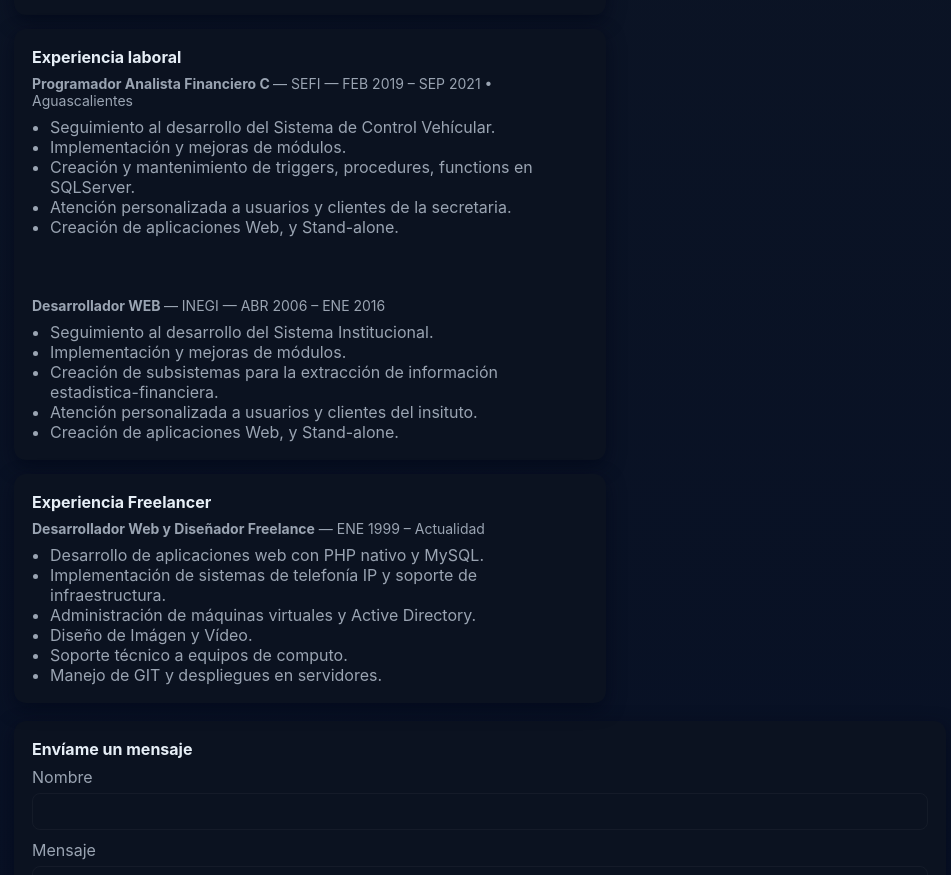
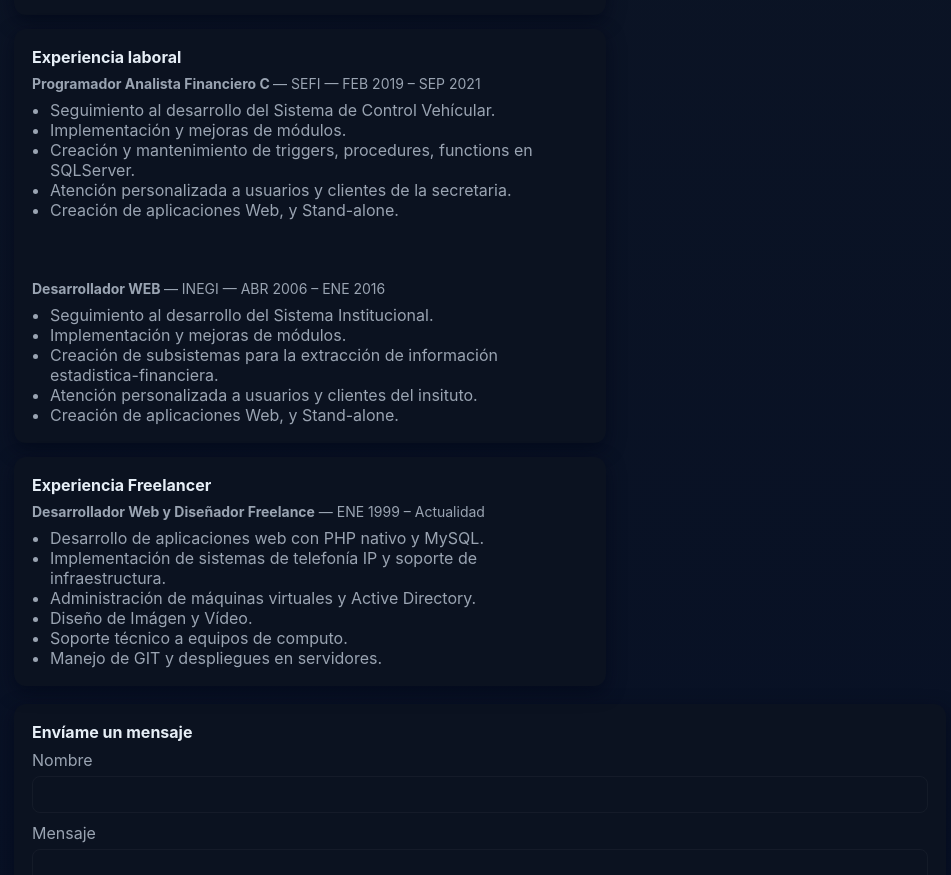
Before and after one commit to lagam1981/mi-portafolio, a plain HTML site: page index.html in a window 1280 px wide. Shown: the part 1332-2207 px from the top of the page, without its empty margins (160-1111 px from the left). Drawn offline with Linux system fonts and the light colour scheme.

Commit message:
Update index.html

```diff
--- a/index.html
+++ b/index.html
@@ -43,8 +43,8 @@
 
                         <article class="project" aria-labelledby="p1">
                             <h3 id="p1">Sistema de Control Escolar (PHP Nativo (MVC)+ MySQL + JQuery)</h3>
-                            <div style="font-size:13px;color:var(--muted);margin-bottom:8px">MAY 2025 – ACTUAL •
-                                Cluster de Capacitación de Aguascalientes</div>
+                            <div style="font-size:13px;color:var(--muted);margin-bottom:8px">
+                                MAY 2025 – ACTUAL • Cluster de Capacitación de Aguascalientes</div>
                             <p style="margin:0 0 8px">Aplicación web para gestión escolar, con
                                 autenticación de usuarios, roles y control de personal, docencia, alumnado, carreras, etc...</p>
                             <div>
@@ -100,7 +100,7 @@
 
                 <div class="card" style="margin-top:14px" id="experience">
                     <div class="section-title">Experiencia laboral</div>
-                    <div style="font-size:14px;color:var(--muted);margin-bottom:8px"><strong>Programador Analista Financiero C </strong> — SEFI — FEB 2019 – SEP 2021 • Aguascalientes</div>
+                    <div style="font-size:14px;color:var(--muted);margin-bottom:8px"><strong>Programador Analista Financiero C </strong> — SEFI — FEB 2019 – SEP 2021</div>
                     <ul style="margin:0;padding-left:18px;color:var(--muted)">
                         <li>Seguimiento al desarrollo del Sistema de Control Vehícular.</li>
                         <li>Implementación y mejoras de módulos.</li>
```
